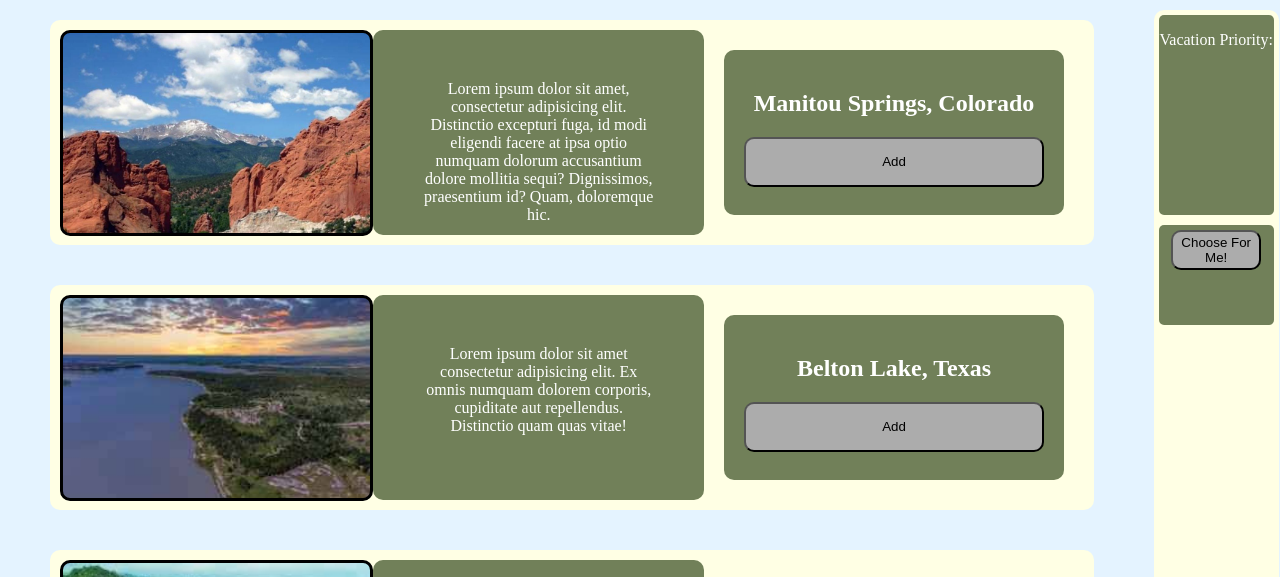
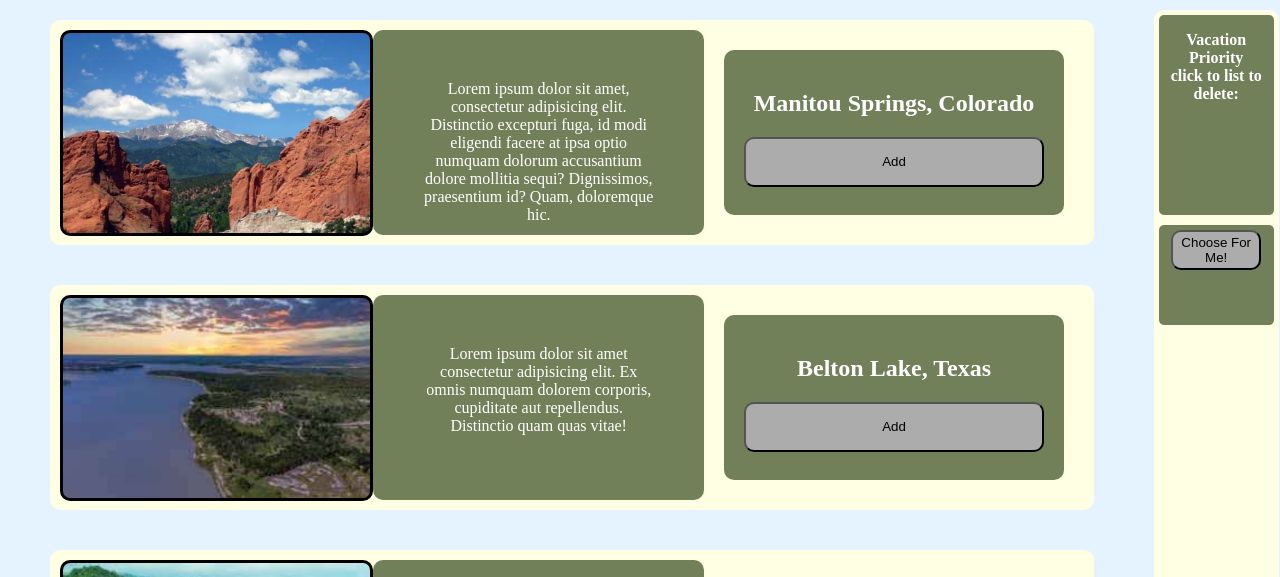
Before and after one commit to brunoJorquera/week-8-project, a website: page public/home.html in a window 1280 px wide. Shown: the part 156-733 px from the top of the page. Drawn offline with nearby package versions, Linux system fonts and the light colour scheme.

Commit message:
Minor adjustments, alerts and UX

```diff
--- a/public/home.html
+++ b/public/home.html
@@ -65,7 +65,7 @@
         </section>
         <div id="side-bar">
             <div class="my-list">
-                <p class="list" id="list-display"> Vacation Priority:</p>
+                <p class="list" id="list-display"> Vacation Priority<br> click to list to delete:</p>
 
             </div>
 
--- a/public/styles.css
+++ b/public/styles.css
@@ -181,7 +181,7 @@ main{
     padding: 0px;
     height:200px;
     width: 9vw;
-
+    font-weight: bold;
     border-radius: 5px;
     color: white;
     text-align: center;
```
